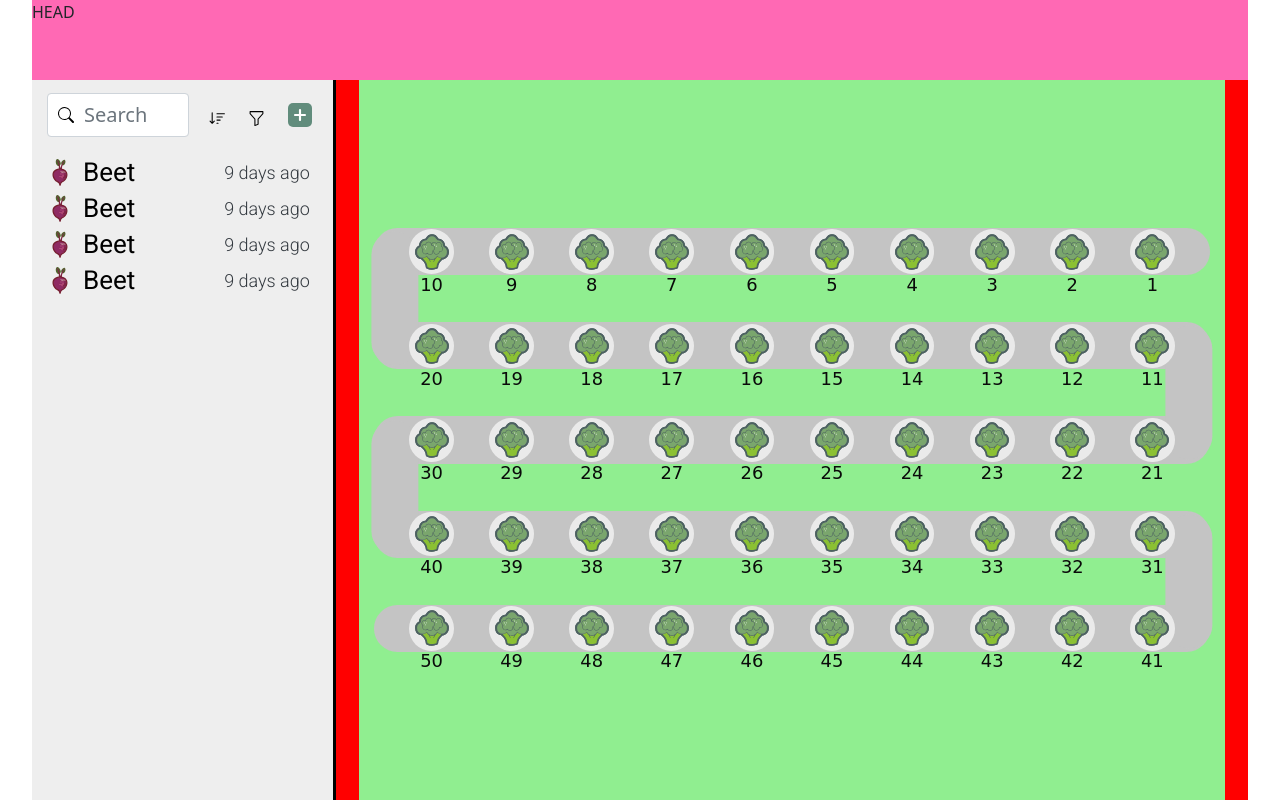
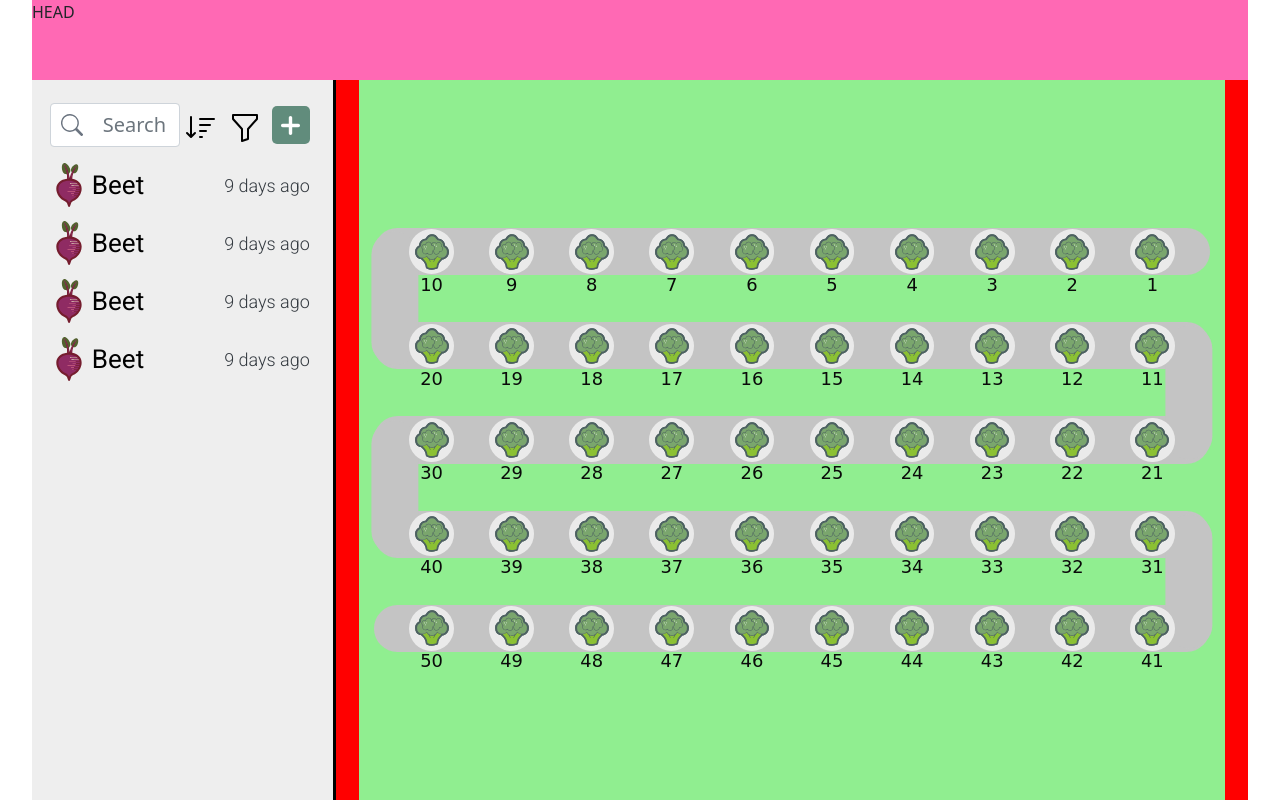
Before and after one commit to asparagoose2/HydroBrain, a PHP site: page / in a window 1280 px wide. Run offline with PHP 8.4, Linux system fonts and the light colour scheme; some libraries are stand-ins or nearby versions; some web fonts are replaced.

Commit message:
changed list and search size to px (from vh)

```diff
--- a/css/style.css
+++ b/css/style.css
@@ -39,6 +39,7 @@ a {
 .clear {
     content: "";
     clear: both;
+    display: table;
 }
 
 
@@ -76,16 +77,19 @@ a {
 .searchBar {
     display: flex;
     justify-content: space-between;
+    margin-top: 10px;
     /* flex-wrap: wrap; */
-    height: 5vh;
-    width: 105%;
+    padding-left: 1%;
+    padding-right: 3%;
+    height: 40px;
+    width: 100%;
     align-items: center;
 }
-.searchBar::after {
+/* .searchBar::after {
     content: "";
     clear: both;
     display: table;
-}
+} */
 
 .searchBar > select {
     width: 20%;
@@ -93,8 +97,8 @@ a {
     color: #6c757d  ;
 }
 .searchBar > a {
-    width: 3vh;
-    height: 3vh;
+    width: 38px;
+    height: 38px;
     float: left;
     color: white;
     border-radius: 5px;
@@ -111,16 +115,16 @@ a {
     float: left;
     background-image: url(../images/searchIcon.svg);
     background-repeat: no-repeat;
-    text-indent: 3vh;
+    text-indent: 40px;
     font-size: 20px;
-    background-size: 2vh;
+    background-size: 22px;
     background-position-y: center;
     background-position-x: 10px;
 
 }
 
 .seachBarIcons {
-    height: 2.5vh;
+    height: 38px;
     padding-top: 15%;
 }
 
@@ -239,13 +243,13 @@ main {
     list-style: none;
     padding: 0;
     width: 97%;
-    margin-top: 3.2vh;
+    margin-top: 20px;
     /* background: #C4C4C4; */
     font-family: 'Roboto', sans-serif;
 }
 .plantListItem {
-    margin-top: 1.5vh;
-    height: 3vh;
+    margin-top: 18px;
+    height: 40px;
 }
 
 .plantListItem > a{
--- a/index.html
+++ b/index.html
@@ -48,6 +48,7 @@
                 </select> -->
                 <a href="addPlant.html"></a>
             </section>
+            <div class="clear"></div>
             <ul class="plantsList">
                 <li class="plantListItem"><a  href="item.html?itemID=1">
                     <img src="images/beet.svg" alt="beet">
```
Also changed, not shown: images/searchIcon.svg.
